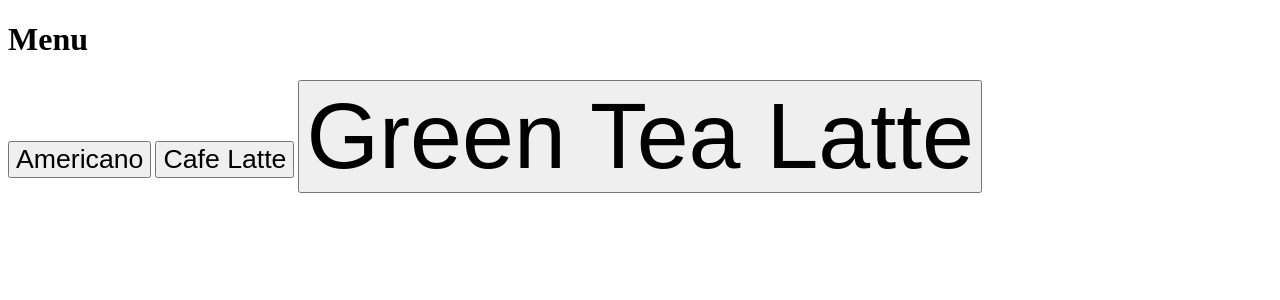
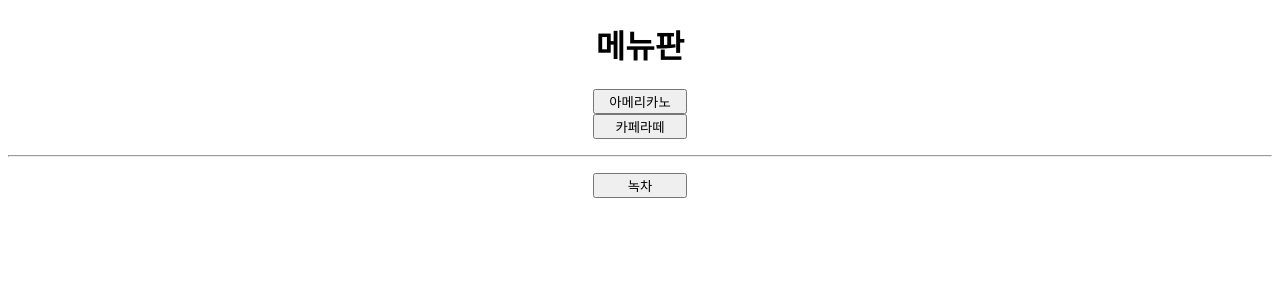
Before and after one commit to 7eerup/david, a Flask app: page /menu in a window 1280 px wide. Shown: the top 300 px of the page. Run offline with Flask 3, Linux system fonts and the light colour scheme.

Commit message:
menu.html 파일에 <hr> 구분선 추가 및 버튼 레이아웃 정리

```diff
--- a/templates/menu.html
+++ b/templates/menu.html
@@ -1,14 +1,21 @@
 <!DOCTYPE html>
-<html lang="en">
+<html lang="ko">
 <head>
     <meta charset="UTF-8">
     <meta name="viewport" content="width=device-width, initial-scale=1.0">
     <title>Menu</title>
 </head>
 <body>
-    <h1>Menu</h1>
-    <button style="font-size: 20pt;">Americano</button>
-    <button style="font-size: 20pt;">Cafe Latte</button>
-    <button style="font-size: 70pt;">Green Tea Latte</button>
+    <center>
+        <h1>메뉴판</h1>
+        <p>
+            <button name="menu1" style="width:70pt;">아메리카노</button><br>
+            <button name="menu2" style="width:70pt;">카페라떼</button><br>
+        </p>
+        <hr>
+        <p>
+            <button name="menu3" style="width:70pt;">녹차</button>
+        </p>
+    </center>
 </body>
 </html>
```
